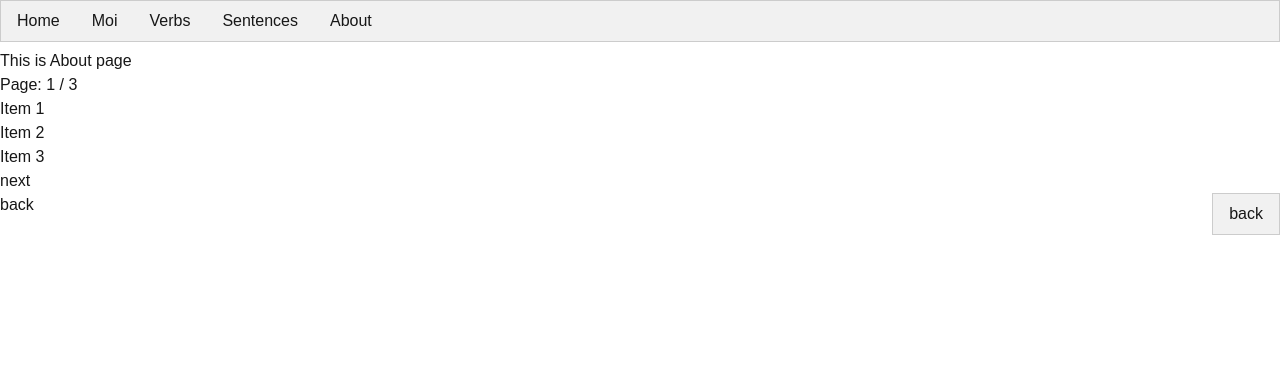
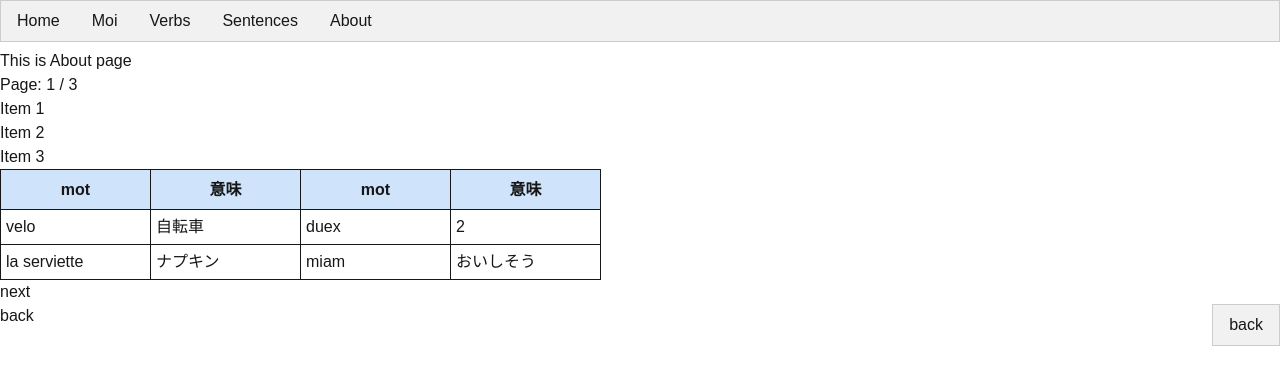
Before and after one commit to miketorii/mikefrench, a Next.js app: page /about in a window 1280 px wide. Shown: the top 384 px of the page. Built offline with nearby package versions, Linux system fonts and the light colour scheme.

Commit message:
update about

```diff
--- a/app/about/page.tsx
+++ b/app/about/page.tsx
@@ -21,12 +21,32 @@ export default function AboutPage(){
        	     	   	    {id: 9, name: "Item 9"}
 			    ];
 
+       const words = `
+       [
+       	     { "key": "1", "word": "velo", "translation": "自転車"},
+       	     { "key": "2", "word": "duex", "translation": "2"},
+       	     { "key": "3", "word": "la serviette", "translation": "ナプキン"},
+       	     { "key": "4", "word": "miam", "translation": "おいしそう"},
+       	     { "key": "5", "word": "verre", "translation": "グラス"},
+       	     { "key": "6", "word": "trois", "translation": "3"},
+       	     { "key": "7", "word": "aujourd'hui", "translation": "今日"},
+       	     { "key": "8", "word": "placard", "translation": "戸棚"},
+       	     { "key": "9", "word": "gâteau", "translation": "ケーキ"},
+       	     { "key": "10", "word": "quatre", "translation": "4"},
+       	     { "key": "11", "word": "ouvert", "translation": "開いている"},
+       	     { "key": "12", "word": "tasse", "translation": "カップ"}
+	]
+	`;
+
+       ///////////////////////////////////////
+       //
        const ITEMS_PER_PAGE = 3;
        const totalPages = Math.ceil(data.length / ITEMS_PER_PAGE);
 
        const [currentPage, setCurrentPage] = useState(1);
 
        const handlePageChange = (page: number) => {
+
 	     if (page <= 0){
 	     	page = 1;
 	     }
@@ -43,6 +63,25 @@ export default function AboutPage(){
 	     return data.slice(startIndex, endIndex);
        };
 
+       ///////////////////////////////////////
+       //
+       const wordstmp = JSON.parse(words);
+       const dispwords = [];
+
+       const createPaginatedWordData = () => {
+       	     const ITEMS_PER_PAGE2 = 4;
+       	     const startIndex = (currentPage-1) * ITEMS_PER_PAGE2;
+	     const endIndex   = startIndex + ITEMS_PER_PAGE2;
+
+	      for (let i = startIndex; i < endIndex; i+=2 ){
+	      	  if( i+1 < words.length ){
+		      dispwords.push( <tr key={wordstmp[i].key} ><td>{wordstmp[i].word}</td><td>{wordstmp[i].translation}</td><td>{wordstmp[i+1].word}</td><td>{wordstmp[i+1].translation}</td></tr> );
+		  }
+	      }
+
+	      return dispwords;
+      };
+
        return (
        <div>
               <h1>This is About page</h1>
@@ -51,6 +90,16 @@ export default function AboutPage(){
 	      <ul>
 		      { getPaginatedData().map( (item: Item) => ( <li key={item.id}>{item.name}</li> ) ) }
 	      </ul>
+	      <p />
+	      <table>
+	      <thead>
+		<tr><th>mot</th><th>意味</th><th>mot</th><th>意味</th></tr>
+	      </thead>
+	      <tbody>
+	      	 { createPaginatedWordData() }
+	      </tbody>
+	      </table>
+	      <p />
 	      <button key="but1" onClick={ () => handlePageChange( currentPage+1 ) } >next</button>
 	      <p />
 	      <button key="but2" onClick={ () => handlePageChange( currentPage-1 ) } >back</button>
```
